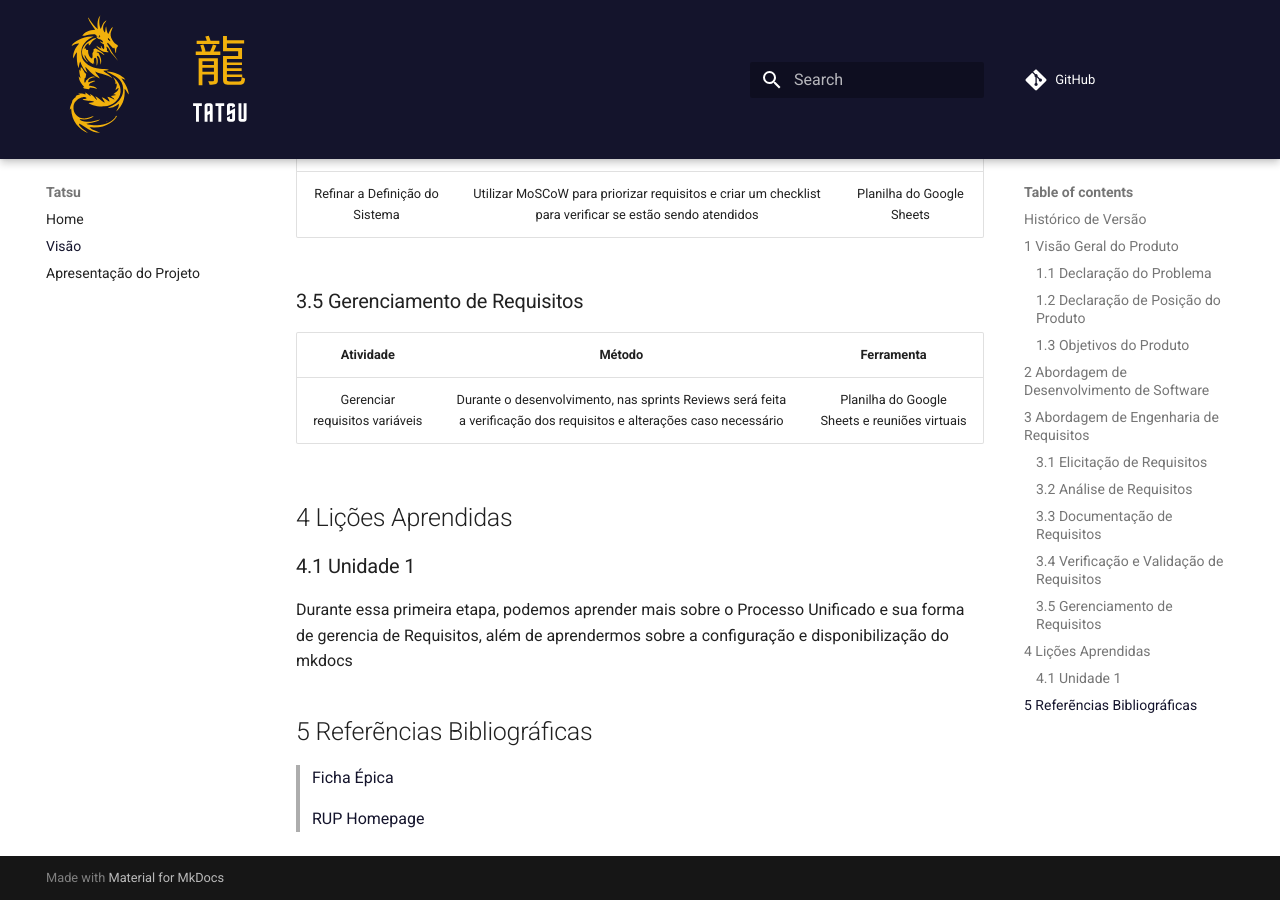
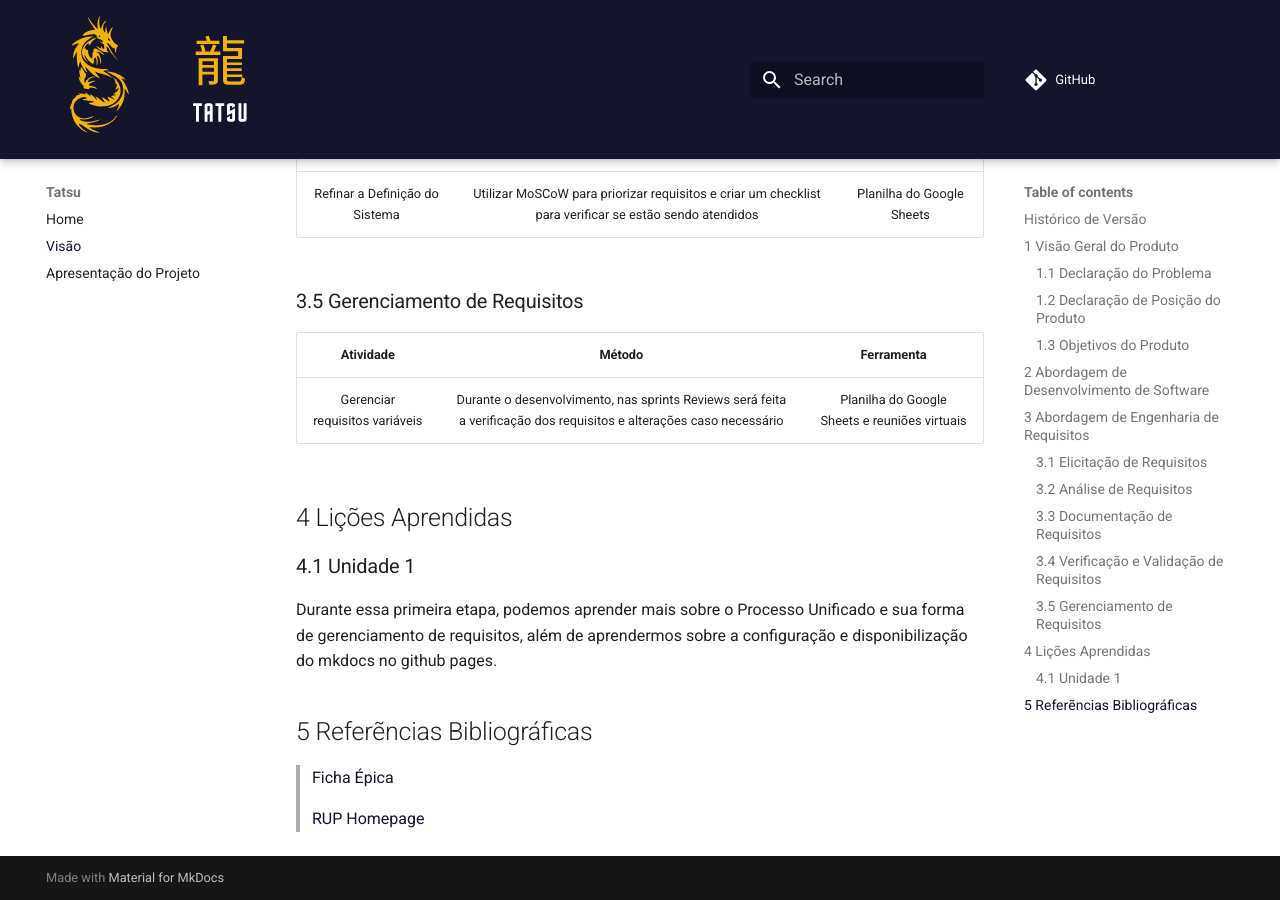
Before and after one commit to FGAUnB-REQ-GM/2021.2-Tatsu, an MkDocs documentation site: the page built from docs/visao.md, in a window 1280 px wide and 900 px high, scrolled down 3575 px. Built offline with MkDocs 1.6.1 and Material for MkDocs 9.7.7, drawn with Linux system fonts in a browser that asks for light colours; comment, search, counter and statistics services are not loaded.

Commit message:
Coreeção de erros ortográficos

```diff
--- a/docs/visao.md
+++ b/docs/visao.md
@@ -69,7 +69,7 @@ A abordagem de Engenharia de Requisitos seguirá o padrão proposto pelo process
 ## 4 Lições Aprendidas
 
 ### 4.1 Unidade 1
-Durante essa primeira etapa, podemos aprender mais sobre o Processo Unificado e sua forma de gerencia de Requisitos, além de aprendermos sobre a configuração e disponibilização do mkdocs
+Durante essa primeira etapa, podemos aprender mais sobre o Processo Unificado e sua forma de gerenciamento de requisitos, além de aprendermos sobre a configuração e disponibilização do mkdocs no github pages.
 
 ## 5 Referẽncias Bibliográficas
 
```
